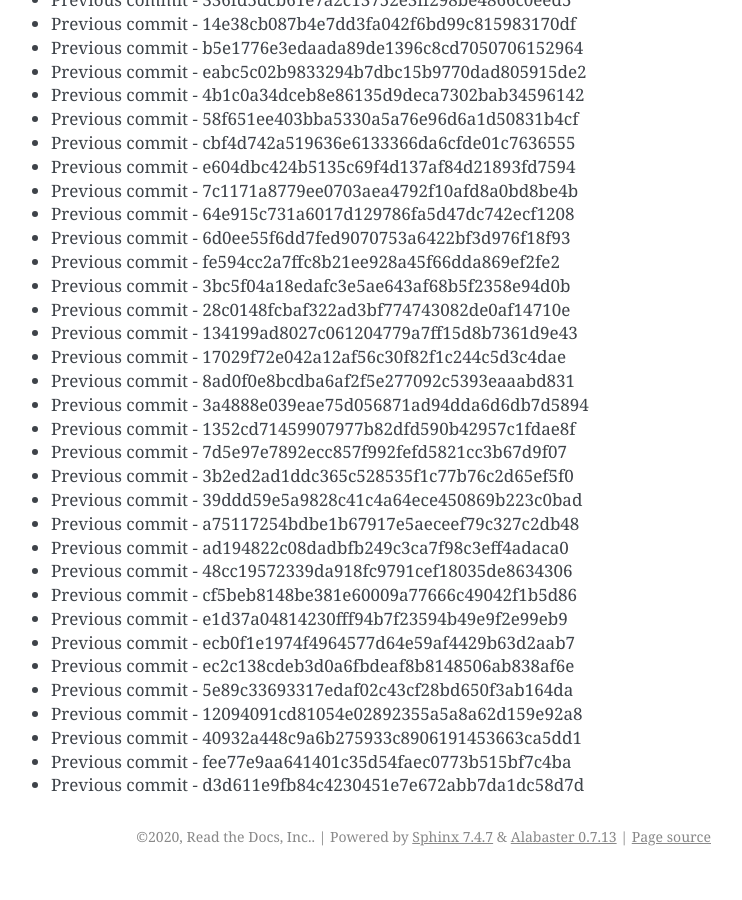
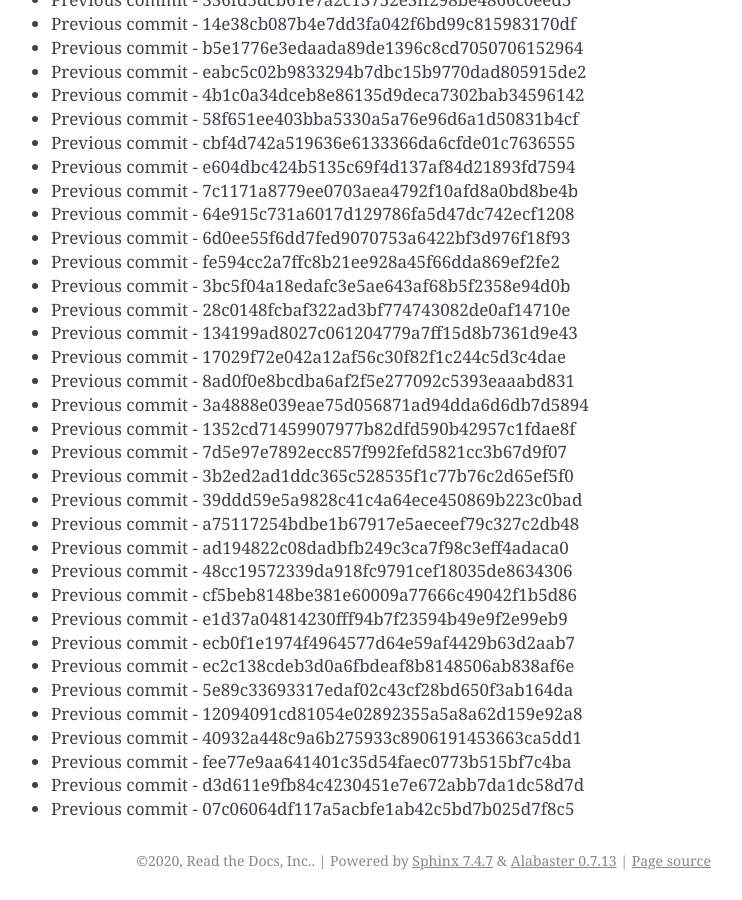
Before and after one commit to readthedocs/rtd-git-stresstest, a Sphinx documentation site: the page built from docs/updates.rst, in a window 1280 px wide and 900 px high, scrolled down 41467 px. Shown: the whole window, without its empty margins (399-1141 px from the left). Built offline with Sphinx 7.4.7, drawn with Linux system fonts in a browser that asks for light colours; before the commit the page ends 42343 px from its top, so only the background shows below that.

Commit message:
Generating commit from previous: 07c06064df117a5acbfe1ab42c5bd7b025d7f8c5

```diff
--- a/docs/updates.rst
+++ b/docs/updates.rst
@@ -1774,3 +1774,4 @@ It can be tested for any performance characteristics.
 * Previous commit - 40932a448c9a6b275933c8906191453663ca5dd1
 * Previous commit - fee77e9aa641401c35d54faec0773b515bf7c4ba
 * Previous commit - d3d611e9fb84c4230451e7e672abb7da1dc58d7d
+* Previous commit - 07c06064df117a5acbfe1ab42c5bd7b025d7f8c5
```
